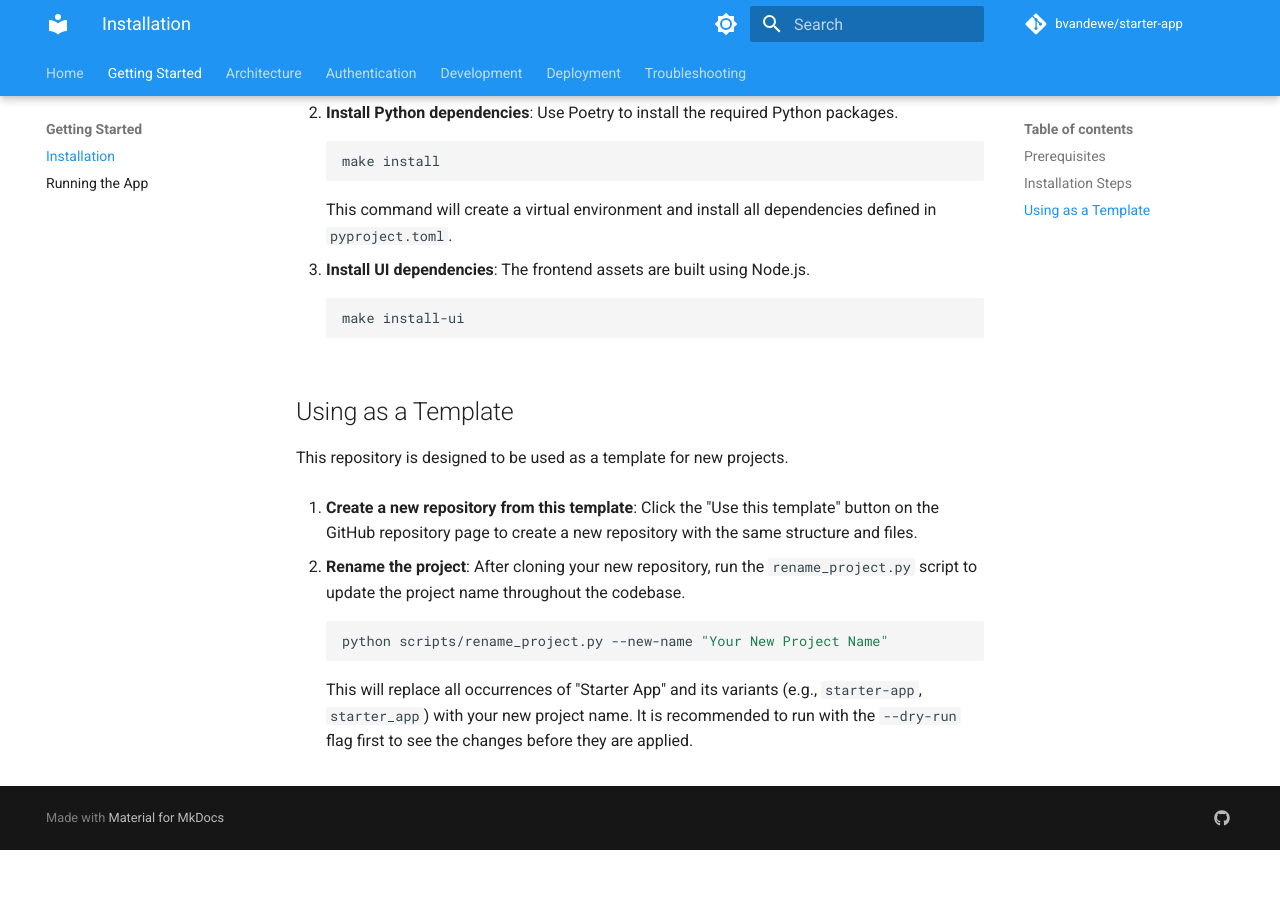
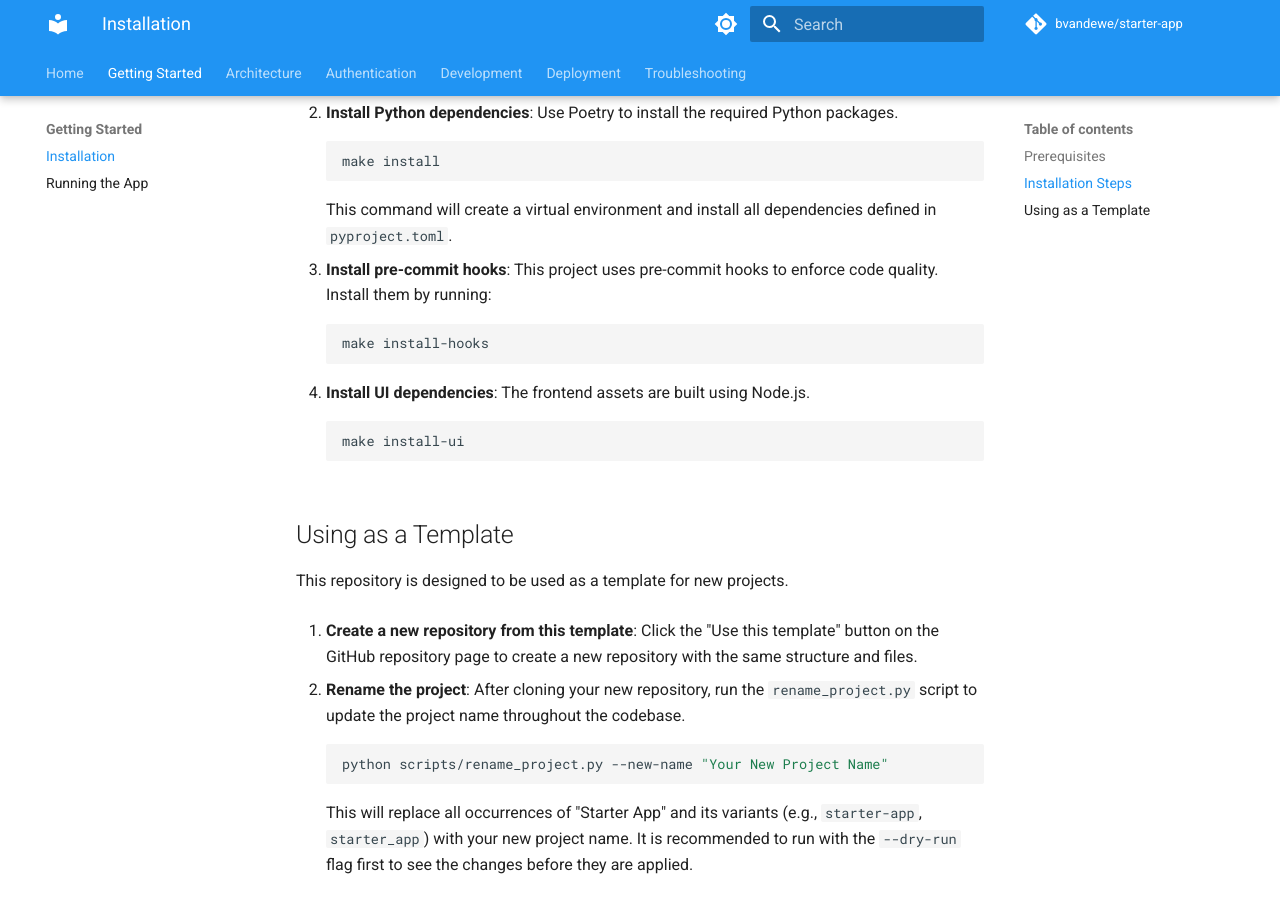
Before and after one commit to bvandewe/starter-app, an MkDocs documentation site: the page built from docs/getting-started/installation.md, in a window 1280 px wide and 900 px high, scrolled down 620 px. Built offline with MkDocs 1.6.1 and Material for MkDocs 9.7.7, drawn with Linux system fonts in a browser that asks for light colours; comment, search, counter and statistics services are not loaded; before the commit the page ends 1470 px from its top, so only the background shows below that.

Commit message:
chore: fix pre-commit and docs

````diff
--- a/docs/getting-started/installation.md
+++ b/docs/getting-started/installation.md
@@ -28,7 +28,14 @@ Before you begin, ensure you have the following installed:
 
     This command will create a virtual environment and install all dependencies defined in `pyproject.toml`.
 
-3. **Install UI dependencies**:
+3. **Install pre-commit hooks**:
+    This project uses pre-commit hooks to enforce code quality. Install them by running:
+
+    ```bash
+    make install-hooks
+    ```
+
+4. **Install UI dependencies**:
     The frontend assets are built using Node.js.
 
     ```bash
````
Also changed, not shown: 1 other file.
